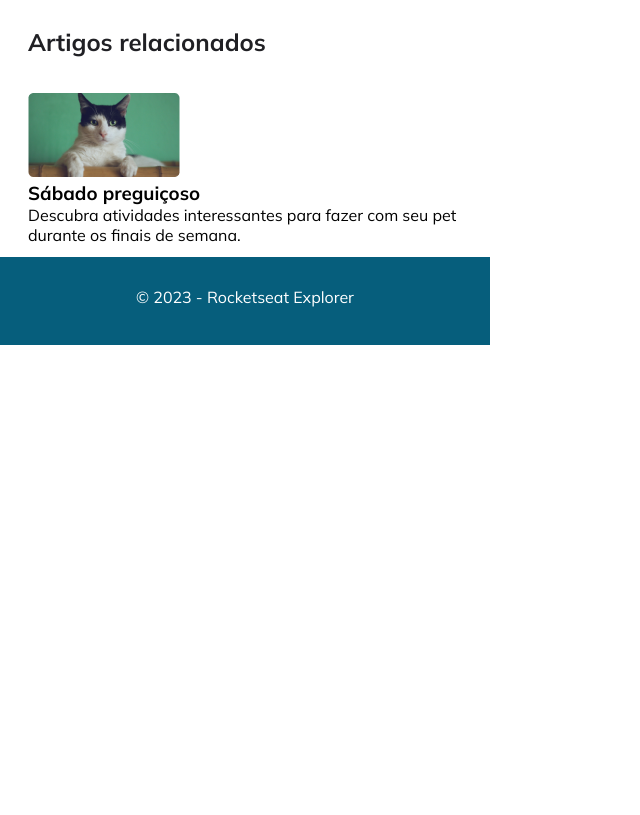
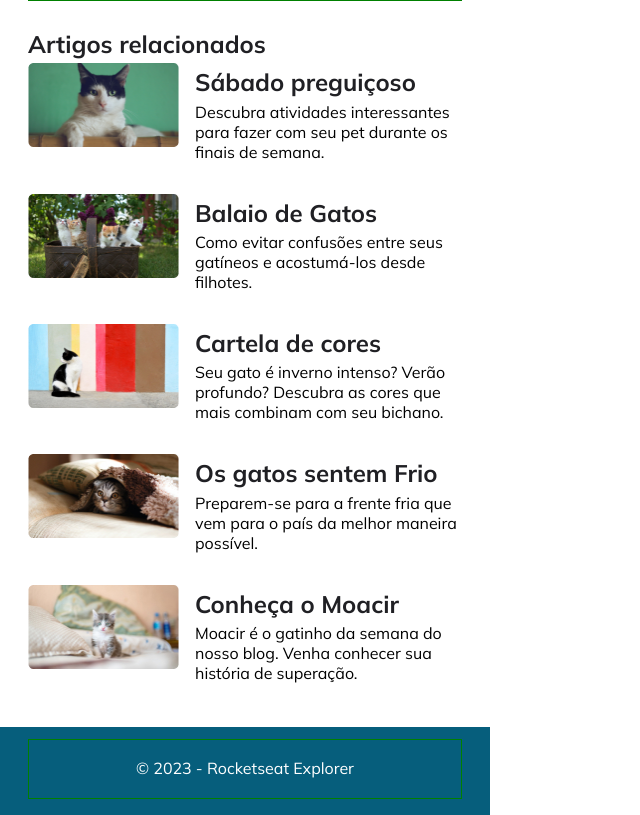
Before and after one commit to rafaaehlke/Blogdegatos, a plain HTML site: page index.html in a window 1280 px wide. Shown: the part 1637-2452 px from the top of the page, without its empty margins (0-640 px from the left). Before the commit the page ends 1982 px from the top, so only its background shows below. Drawn offline with Linux system fonts and the light colour scheme.

Commit message:
alling photo cat with display grid

```diff
--- a/index.html
+++ b/index.html
@@ -87,23 +87,63 @@
 
       <div class="container">
         <h2>Artigos relacionados</h2>
-        <aside class="gallery">
-          <figure class="fotos">
-            <img
-              src="./assets/gato02.png"
-              alt="foto frontal de um gato branco, com a cabeça preta até a parte do olho, fundo verde, apoiado em um bamboo"
-            />
+        <section class="gallery">
+          <figure class="item">
+            <img src="./assets/gato02.png" alt="" />
+
+            <figcaption class="details">
+              <h2>Sábado preguiçoso</h2>
+              <div class="tags">
+                <span>Descubra atividades interessantes para fazer com seu pet durante os finais de semana.</span>
+              </div>
+            </figcaption>
           </figure>
-          <figcaption class="Titulo">
-            <h3>Sábado preguiçoso</h3>
-          </figcaption>
-          <div class="description">
-            <span
-              >Descubra atividades interessantes para fazer com seu pet durante
-              os finais de semana.</span
-            >
-          </div>
-        </aside>
+
+          <figure class="item">
+            <img src="./assets/gato03.jpg" alt="" />
+
+            <figcaption class="details">
+              <h2>Balaio de Gatos</h2>
+              <div class="tags">
+                <span>Como evitar confusões entre seus gatíneos e acostumá-los desde filhotes.</span>
+              </div>
+            </figcaption>
+          </figure>
+
+          <figure class="item">
+            <img src="./assets/gato04.jpg" alt="" />
+
+            <figcaption class="details">
+              <h2>Cartela de cores</h2>
+              <div class="tags">
+                <span>Seu gato é inverno intenso? Verão profundo? Descubra as cores que mais combinam com seu bichano.</span>
+              </div>
+            </figcaption>
+          </figure>
+
+          <figure class="item">
+            <img src="./assets/gato05.jpg" alt="" />
+
+            <figcaption class="details">
+              <h2>Os gatos sentem Frio</h2>
+              <div class="tags">
+                <span>Preparem-se para a frente fria que vem para o país da melhor maneira possível.</span>
+              </div>
+            </figcaption>
+          </figure>
+
+          <figure class="item">
+            <img src="./assets/gato06.jpg" alt="" />
+
+            <figcaption class="details">
+              <h2>Conheça o Moacir</h2>
+              <div class="tags">
+                <span>Moacir é o gatinho da semana do nosso blog. Venha conhecer sua história de superação.</span>
+              </div>
+            </figcaption>
+          </figure>
+
+        </section>
       </div>
       <footer class="container">
         <p>© 2023 - Rocketseat Explorer
--- a/style.css
+++ b/style.css
@@ -11,7 +11,7 @@
   --var-font-color-400: #121214;
   --var-font-color-700: #202024;
   --var-bc-color-0: #ffffff;
-  --var-bc-color: #065E7C;
+  --var-bc-color: #065e7c;
   --var-bc-color-input: rgba(255, 255, 255, 0.2);
 }
 
@@ -57,7 +57,6 @@ header {
   width: 4.2rem;
   height: 4.2rem;
 
-
   border-radius: 50%;
 }
 
@@ -86,7 +85,7 @@ header {
 
 footer {
   background-color: var(--var-bc-color);
-  width: 43.0rem;
+  width: 43rem;
   height: 6.4rem;
 }
 
@@ -117,7 +116,7 @@ footer p {
   color: var(--var-font-color-700);
 
   padding-top: 3.1rem;
-  padding-bottom: .8rem;
+  padding-bottom: 0.8rem;
 }
 
 .feedback {
@@ -143,6 +142,8 @@ button {
 }
 
 p {
+  border: 1px solid green;
+
   color: var(--var-font-color-400);
   line-height: 160%;
 
@@ -158,6 +159,53 @@ h2 {
   padding: 3.4rem auto;
 }
 
-.gallery {
-  padding-top: 3.2rem;
+.item {
+  /* border: 1px solid red; */
+
+
+
+  display: grid;
+  grid-template-areas:
+    "photo title"
+    "photo paragraph";
+  column-gap: 1.6rem;
+  row-gap: 3.2rem;
 }
+
+/* .item img {
+  grid-area: photo;
+}
+
+.details h2 {
+  border: 1px solid red;
+
+}
+
+.item h2 {
+
+  grid-area: photo;
+  font-size: 1.8rem;
+}
+
+.tags span {
+  color: var(--var-font-color-400);
+  font-size: 1.4rem;
+  grid-area: description;
+} */
+
+.item img {
+  /* border: 1px solid green; */
+  grid-area: photo;
+  width: 15.1rem;
+  height: 8.4rem;
+}
+
+.details h2 {
+  /* border: 1px solid red; */
+  grid-area: title;
+}
+
+.tags span {
+  /* border: 1px solid yellow; */
+  grid-area: paragraph;
+}
```
Also changed, not shown: assets/cat_banner.jpg (added), assets/gato03.jpg (added), assets/gato04.jpg (added), assets/gato05.jpg (added), assets/gato06.jpg (added).
